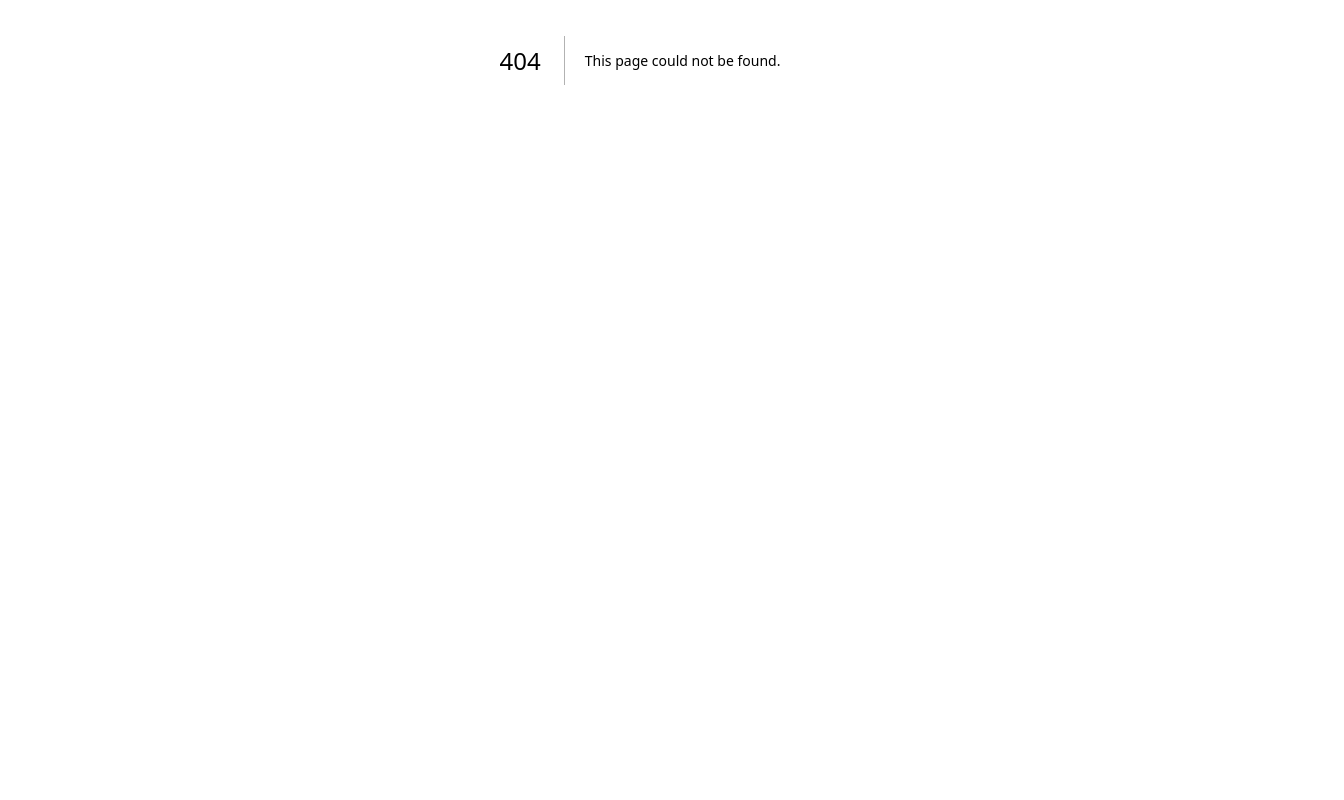
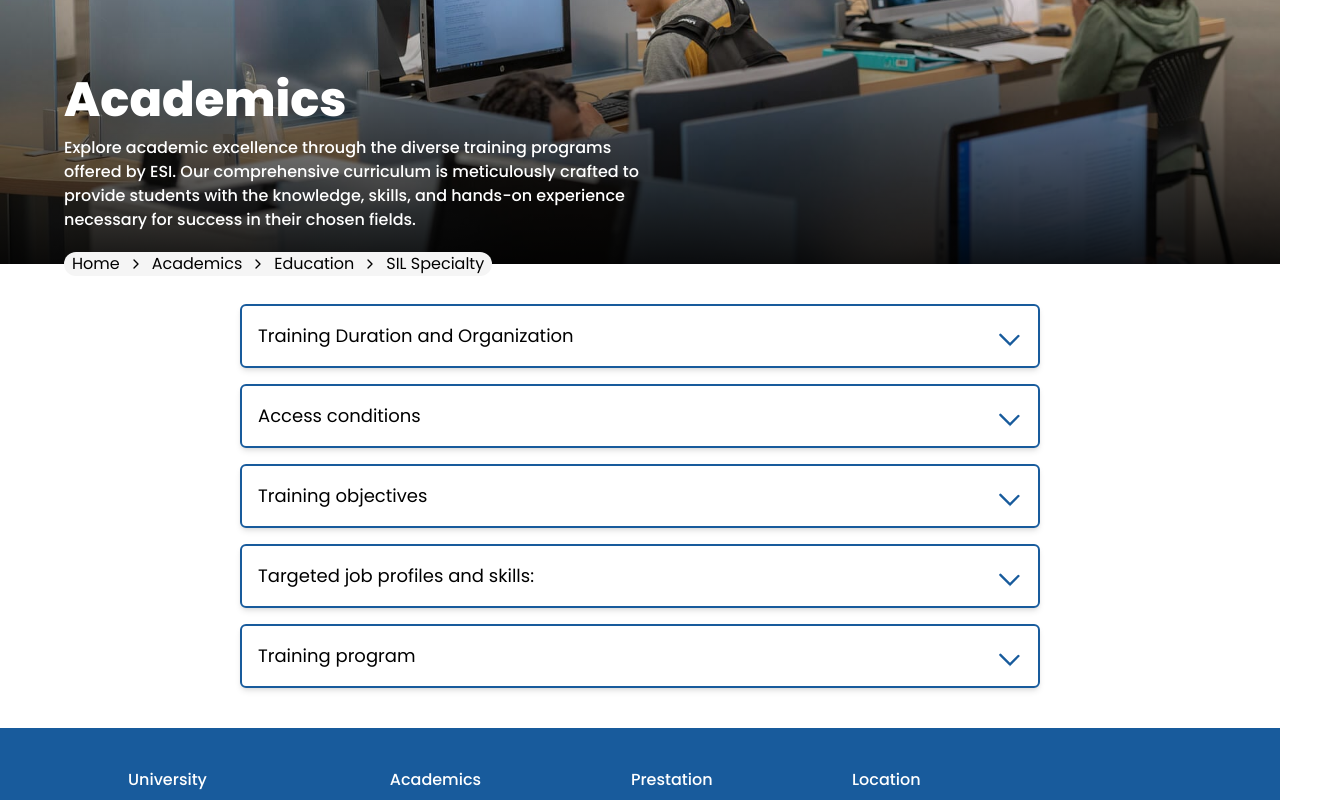
Before and after one commit to BouchboutSami/Portail-WEB-de-l-ESI, a Next.js app: page /Academics/Education/SIL-Specialty in a window 1280 px wide. Before the commit this address had no page. Shown: the part 340-1140 px from the top of the page, 1344 px wide, since content can reach past the window. Before the commit the page ends 800 px from the top, so only its background shows below. Built offline with nearby package versions, Linux system fonts and the light colour scheme.

Commit message:
first deploy

```diff
--- /dev/null
+++ b/src/app/Academics/Education/SIL-Specialty/page.js
@@ -0,0 +1,82 @@
+import React from "react";
+import NavBar from "@/components/NavBar";
+import Accordion from "@/components/Accordion";
+import TrainingDurOrga from "@/components/TrainingDurOrga";
+import AccessConditions from "@/components/AccessConditions";
+import TrainingObjectives from "@/components/TrainingObjectives";
+import TrainingProfiles from "@/components/TrainingProfiles";
+import TrainingProgram from "@/components/TrainingProgram";
+import PageImg from "@/components/PageImg";
+import Footer from "@/components/Footer";
+
+export default function Home() {
+  const duration = "30 weeks";
+  const semester1 = "15 weeks";
+  const semester2 = "15 weeks";
+  const imageS1 = "/assets/ProgrammeSIL-S1.png";
+  const imageS2 = "/assets/ProgrammeSIL-S2.png";
+  const conditions =
+    "To pass the requirements of the common core in the second cycle, candidates must obtain an average mark equal to or greater than 10 and must not receive any eliminatory mark. In addition, admission is subject to taking into account the candidate's ranking within the promotion.";
+  const objectives = [
+    "Gain proficiency in programming languages such as JavaScript and Python.",
+    "Develop problem-solving skills through hands-on projects.",
+    "Understand fundamental concepts of software development and engineering.",
+  ];
+  const profiles = [
+    "Frontend Developer",
+    "Backend Developer",
+    "Full Stack Developer",
+    "Software Engineer",
+    "Data Scientist",
+  ];
+  return (
+    <div className=" font-poppins w-full flex flex-col relative">
+      <NavBar />
+      <PageImg
+        img="/assets/Etude.jpg"
+        titre="Academics"
+        details="Explore academic excellence through the diverse training programs offered by ESI.
+       Our comprehensive curriculum is meticulously crafted to provide students with the knowledge,
+       skills, and hands-on experience necessary for success in their chosen fields."
+      />
+
+      <div className="flex">
+        <div className="container mx-auto w-fit py-10 flex flex-col gap-4">
+          <Accordion title="Training Duration and Organization">
+            <div>
+              <TrainingDurOrga
+                duree={duration}
+                semestre1={semester1}
+                semestre2={semester2}
+                imageS1={imageS1}
+                imageS2={imageS2}
+              />
+            </div>
+          </Accordion>
+          <Accordion title="Access conditions">
+            <div>
+              <AccessConditions conditions={conditions} />
+            </div>
+          </Accordion>
+          <Accordion title="Training objectives">
+            <div>
+              <TrainingObjectives objectives={objectives} />
+            </div>
+          </Accordion>
+          <Accordion title="Targeted job profiles and skills:">
+            <div>
+              <TrainingProfiles profiles={profiles} />
+            </div>
+          </Accordion>
+          <Accordion title="Training program">
+            <div>
+              <TrainingProgram pdfPath="https://www.esi.dz/wp-content/uploads/2021/02/programmes/programme2cs-sil.pdf" />
+            </div>
+          </Accordion>
+        </div>
+      </div>
+
+      <Footer />
+    </div>
+  );
+}
```
